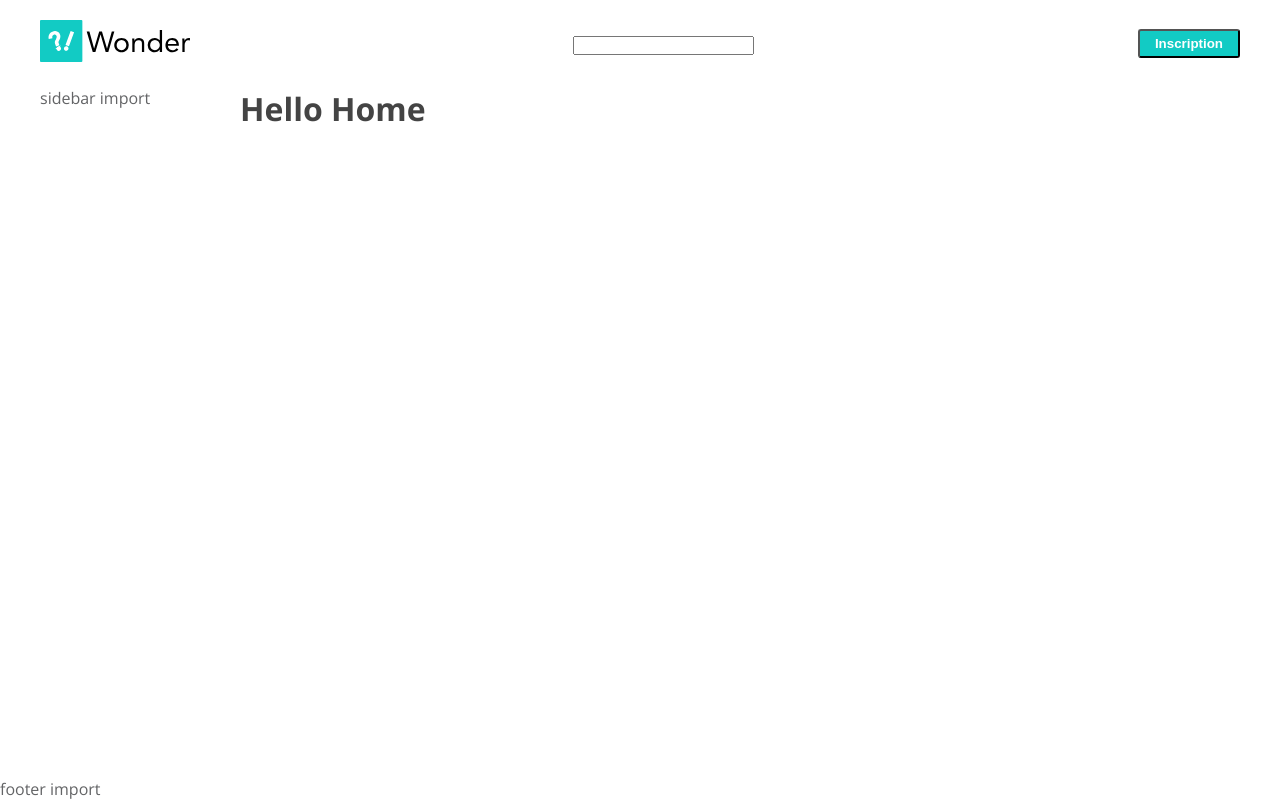
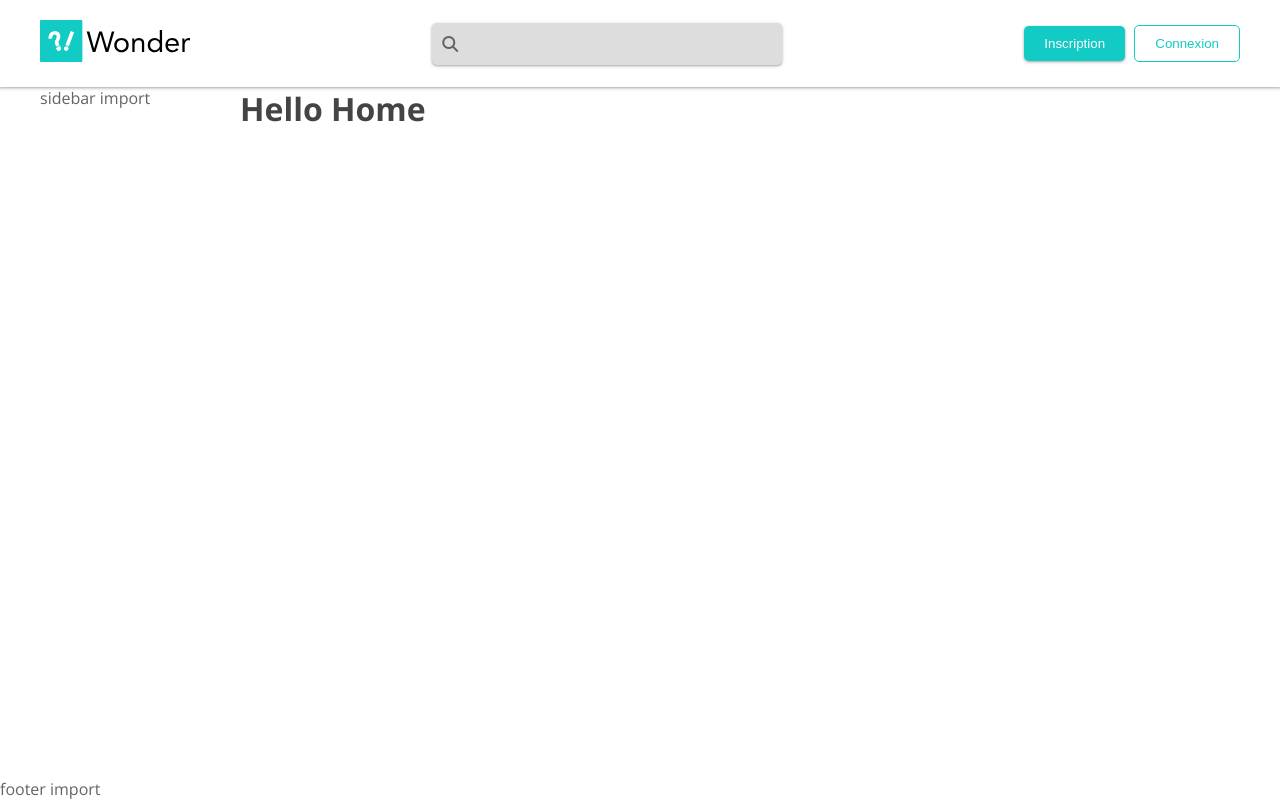
Before and after one commit to GuillemotClement/LEARN-Quora, a Symfony app: template templates/home/index.html.twig in a window 1280 px wide. Run offline with Twig, Linux system fonts and the light colour scheme; the template is opened without the code that fills it, so the values that code supplies are empty; some libraries are stand-ins or nearby versions.

Commit message:
💄 Design du header

```diff
--- a/public/css/style.css
+++ b/public/css/style.css
@@ -8,13 +8,14 @@
   --font-family: "Open Sans", sans-serif;
   --box-shadow: 0 1px 2px 0 rgb(60 64 67 / 30%),
     0 1px 3px 1px rgb(60 64 67 / 15%);
-  --border-raidus: 3px;
-  --border: 1px solid #ddd;
+  --border-raidus: 5px;
+  --border: 1px solid var(--gray-light);
   --color: #636466;
   --color-dark: #444;
   --color-primary: white;
   --gray: #636466;
   --gray-dark: #444;
+  --gray-light: #ddd;
   --max-width: 1200px;
 }
 
@@ -84,6 +85,9 @@ h5 {
 .m-20 {
   margin: 20px;
 }
+.mr-5 {
+  margin-right: 5px;
+}
 
 /* PADDING */
 .p-5 {
@@ -113,15 +117,31 @@ h5 {
 /* BTN */
 .btn {
   border-radius: var(--border-raidus);
-  padding: 5px 20px;
+  padding: 10px 20px;
+  border: 0;
+  cursor: pointer;
+}
+.btn-header {
+  font-weight: 600;
+  text-transform: uppercase;
+}
+.btn:hover {
+  opacity: 0.8;
+  transition: opacity 0.4s;
 }
 .btn-small {
   padding: 5px 15px;
 }
 .btn-primary {
   background-color: var(--primary);
+  box-shadow: var(--box-shadow);
+
   color: var(--color-primary);
-  font-weight: 600;
+}
+.btn-primary-stroke {
+  border: 1px solid var(--primary);
+  color: var(--primary);
+  background-color: white;
 }
 
 /* GENERAL */
@@ -134,9 +154,23 @@ h5 {
 }
 
 /* HEADER */
+header {
+  box-shadow: var(--box-shadow);
+}
 .header-logo {
   width: 150px;
 }
 .header-logo img {
   max-width: 150px;
 }
+.header-search {
+  border-radius: var(--border-raidus);
+  background-color: var(--gray-light);
+  box-shadow: var(--box-shadow);
+  max-width: 350px;
+}
+.header-search input {
+  border: 0;
+  outline: 0;
+  background-color: var(--gray-light);
+}
--- a/templates/partials/_header.html.twig
+++ b/templates/partials/_header.html.twig
@@ -3,11 +3,13 @@
     <a href="{{ path('app_home') }}" class="header-logo">
       <img src="{{ asset('img/logo.svg') }}" alt="logo du site" >
     </a>
-    <div>
+    <div class="header-search p-10 flex-fill">
+      <i class="fa fa-search mr-5"></i>
       <input type="text" name="" id="">
     </div>
     <div>
-      <button class="btn btn-small btn-primary">Inscription</button>
+      <button class="btn btn-primary mr-5">Inscription</button>
+      <button class="btn btn-primary-stroke">Connexion</button>
     </div>
   </div>
 </header>
```
